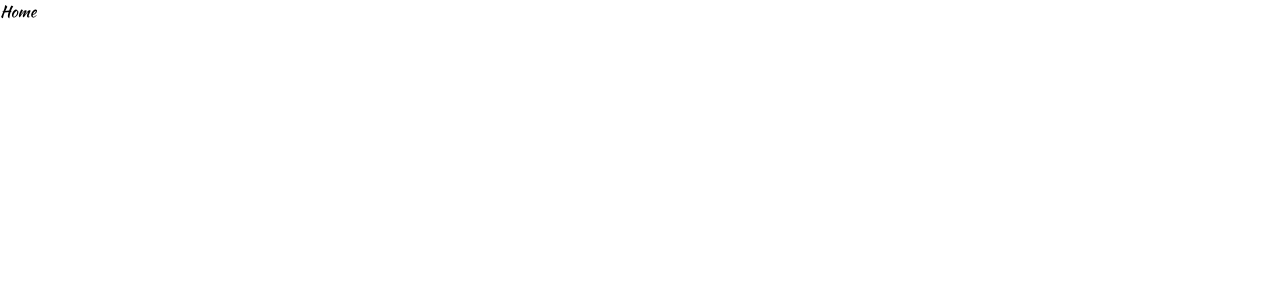
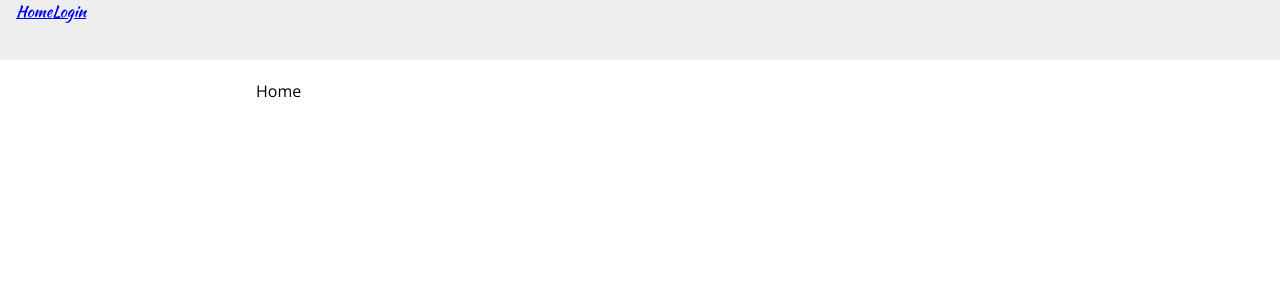
Before and after one commit to wcywin/styled-components-v5, a React (Create React App) app: page / in a window 1280 px wide. Shown: the top 300 px of the page. Built offline with nearby package versions, Linux system fonts and the light colour scheme.

Commit message:
add Header and PageLayouts for Header

```diff
--- a/public/index.html
+++ b/public/index.html
@@ -26,6 +26,7 @@
     -->
     <title>React App</title>
     <link href="https://fonts.googleapis.com/css2?family=Kaushan+Script&display=swap" rel="stylesheet">
+    <link href="https://fonts.googleapis.com/css2?family=Open+Sans&display=swap" rel="stylesheet">
   </head>
   <body>
     <noscript>You need to enable JavaScript to run this app.</noscript>
--- /dev/null
+++ b/src/components/common/Header.js
@@ -0,0 +1,27 @@
+import React from 'react'
+import styled from 'styled-components'
+import { Link } from 'react-router-dom'
+
+const HeaderWrapper = styled.header`
+	height: 60px;
+	width: 100%;
+	box-sizing: border-box;
+	display: flex;
+	padding: 0 16px;
+	position: fixed;
+	top: 0;
+	background: #eee;
+`
+
+export function Header() {
+	return (
+		<HeaderWrapper>
+			<Link to="/">
+				Home
+			</Link>
+			<Link to="/login">
+				Login
+			</Link>
+		</HeaderWrapper>
+	)
+}
--- /dev/null
+++ b/src/components/common/PageLayout.js
@@ -0,0 +1,26 @@
+import React from 'react'
+import styled from 'styled-components'
+import { Header } from './Header'
+
+const Content = styled.main`
+	max-width: 800px;
+	margin: 80px auto 0;
+	padding: 0 16px;
+	box-sizing: border-box;
+	font-family: 'Open Sans', sans-serif;
+
+	h1, h2, h3, h4, h5, h6 {
+		font-family: 'Kaushan Script', sans-serif;
+	}
+`
+
+export function PageLayout({ children }) {
+	return (
+		<>
+			<Header />
+			<Content>
+				{ children }
+			</Content>
+		</>
+	)
+}
--- a/src/components/common/index.js
+++ b/src/components/common/index.js
@@ -1 +1,3 @@
 export * from './Button'
+export * from './PageLayout'
+export * from './Header'
--- a/src/components/pages/Home.js
+++ b/src/components/pages/Home.js
@@ -1,9 +1,10 @@
 import React from 'react'
+import { PageLayout } from 'components/common'
 
 export default function Home() {
 	return (
-		<div>
+		<PageLayout>
 			Home
-		</div>
+		</PageLayout>
 	)
 }
--- a/src/components/pages/Login.js
+++ b/src/components/pages/Login.js
@@ -1,9 +1,10 @@
 import React from 'react'
+import { PageLayout } from 'components/common'
 
 export default function Login() {
 	return (
-		<div>
+		<PageLayout>
 			Login
-		</div>
+		</PageLayout>
 	)
 }
```
